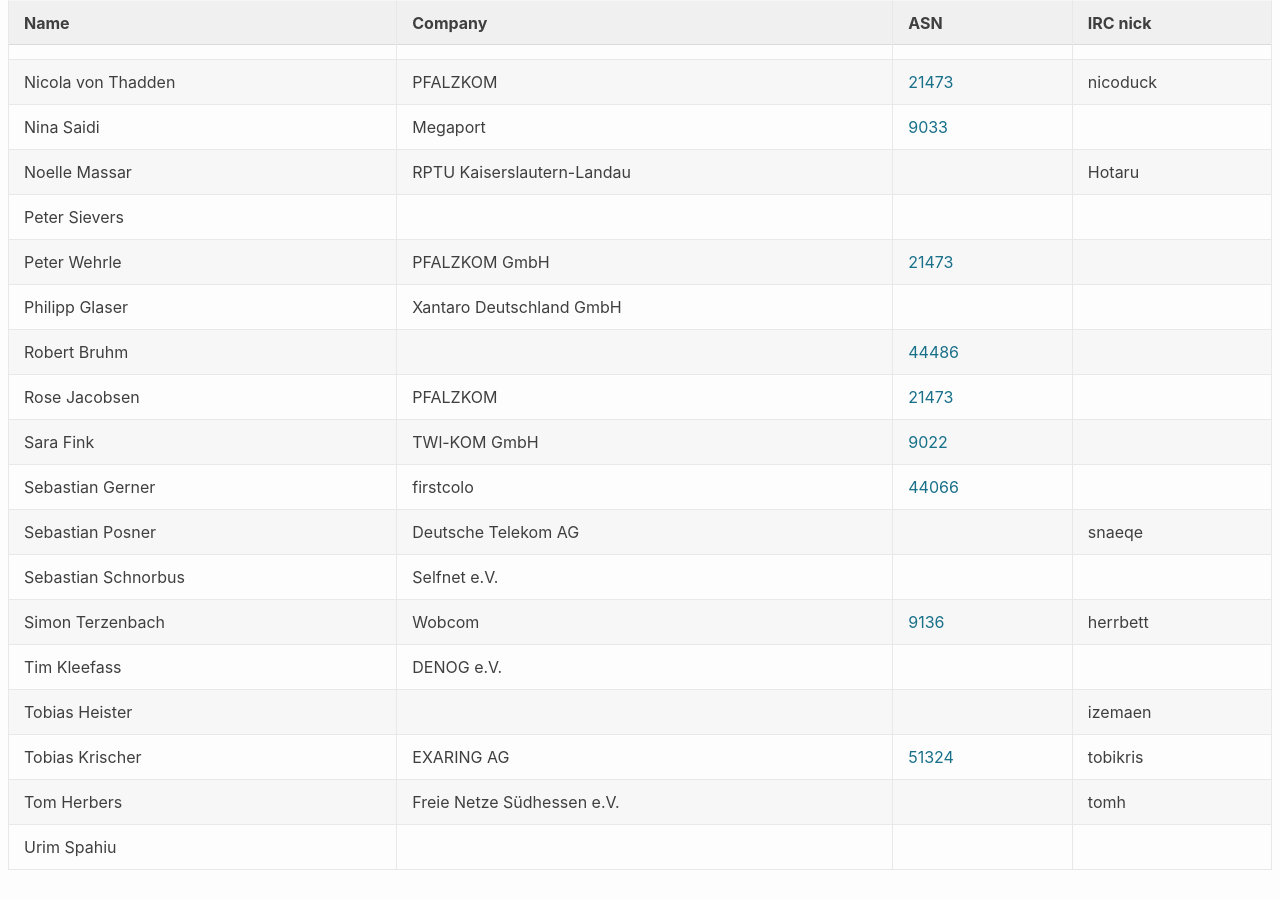
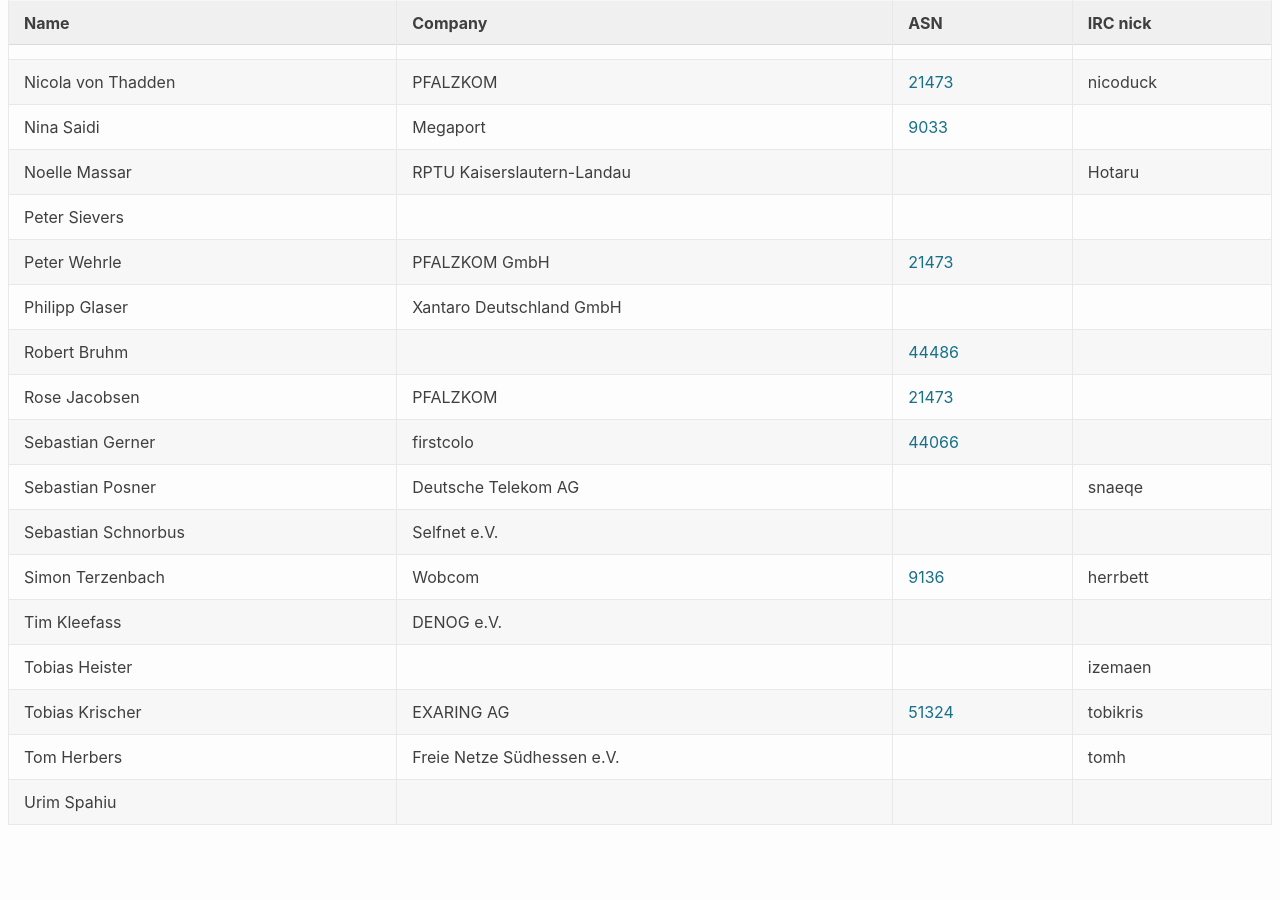
Before and after one commit to denog/pretix-attendeelist, a Jekyll site: the page built from denogmeetup24-04/index.markdown, in a window 1280 px wide and 900 px high, scrolled down 1299 px. Built offline with Jekyll 4.4.1, drawn with Linux system fonts in a browser that asks for light colours; after the commit the page ends 2154 px from its top, so only the background shows below that.

Commit message:
Latest data: Wed Apr 24 08:11:16 UTC 2024

```diff
--- a/_data/attendees_denogmeetup24-04.json
+++ b/_data/attendees_denogmeetup24-04.json
@@ -222,12 +222,6 @@
     "asn": "21473"
   },
   {
-    "name": "Sara Fink",
-    "company": "TWl-KOM GmbH",
-    "irc": null,
-    "asn": "9022"
-  },
-  {
     "name": "Sebastian Gerner",
     "company": "firstcolo",
     "irc": null,
```
